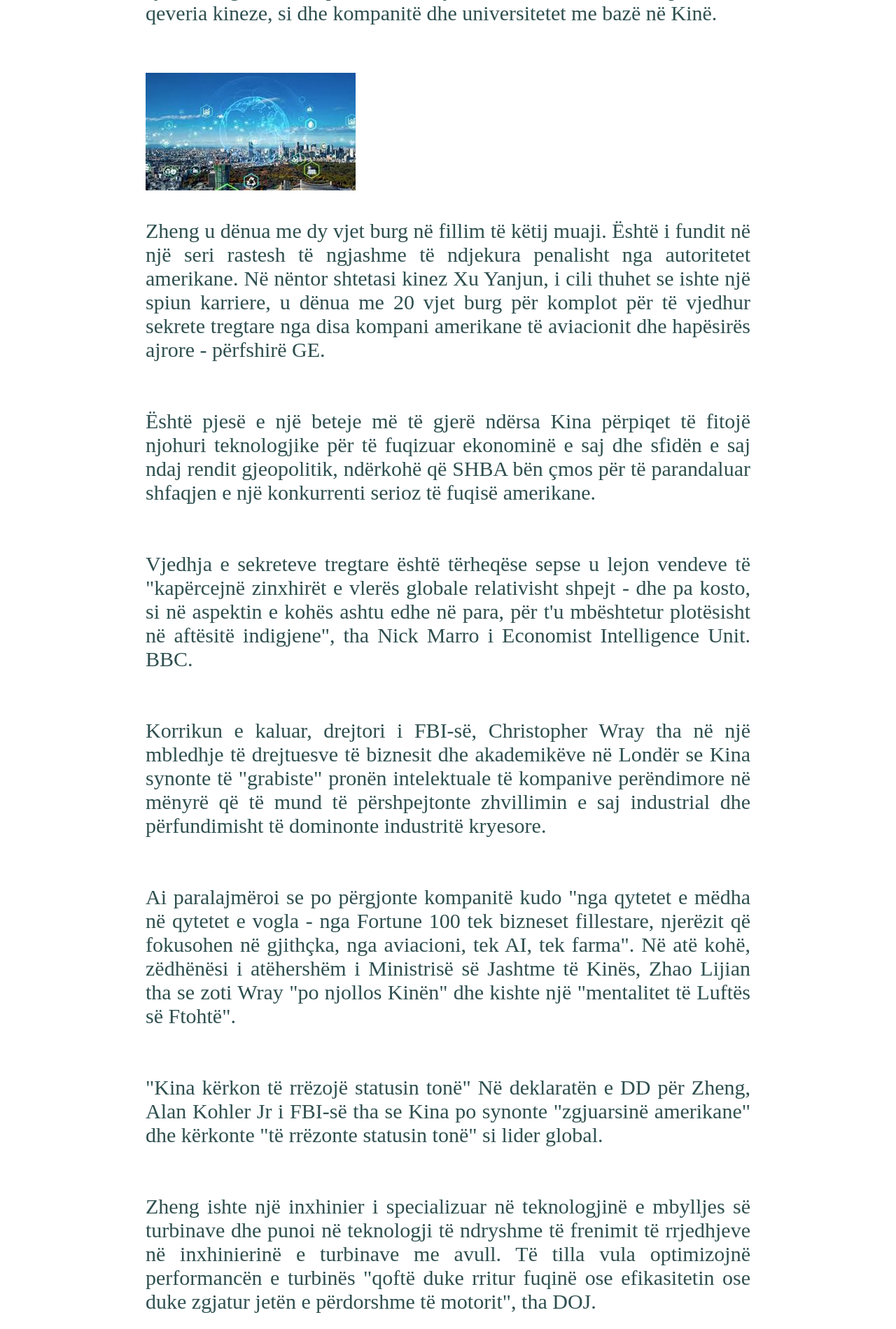
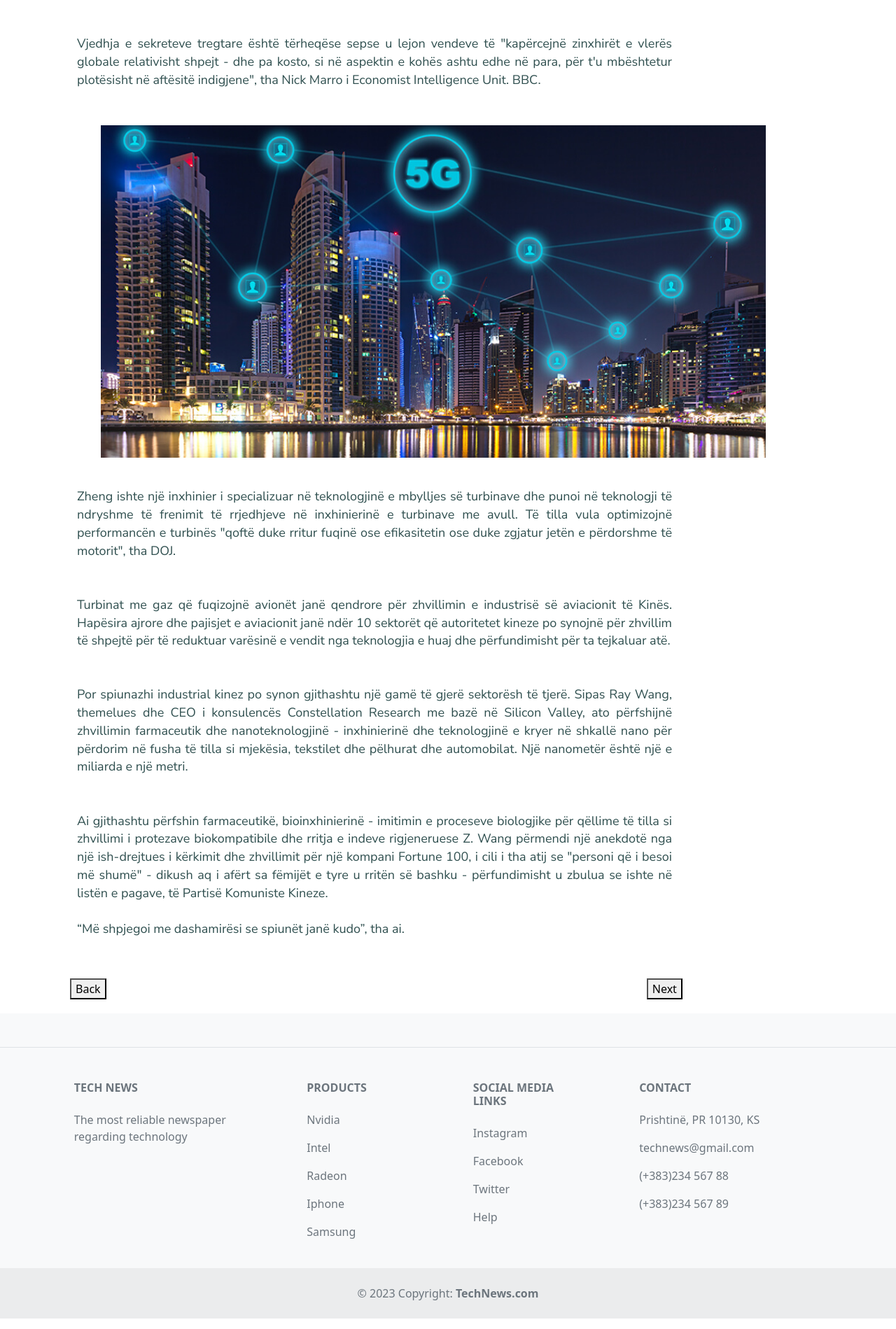
Before and after one commit to gyltenesfishta/TechNews, a PHP site: page /html/3.2.html in a window 1280 px wide. Shown: the part 1261-3160 px from the top of the page at 70% size. Run offline with PHP 8.4, Linux system fonts and the light colour scheme.

Commit message:
Adding new Photos and adjusting captions.

```diff
--- a/css/news.css
+++ b/css/news.css
@@ -41,7 +41,7 @@ a{
     position: absolute;
 }
 
-.plajmi2{
+.plajmi2, .plajmi3{
     margin-left: 18%;
     margin-top: -4.5%;
     margin-right: 30%;
--- a/html/2.html
+++ b/html/2.html
@@ -54,7 +54,7 @@
     <div class="lajmi3">
 
         <img src="/images/SK.jpg" class="foto" style="border-radius: 10px;">
-        <h6 class="hlajmi3"><a href="2.3.html">Ukraina fajëson Rusinë për shumicën e mbi 2000 sulmeve kibernetike në vitin 2022</a></h6>
+        <h6 class="hlajmi3"><a href="2.3.html">Ukraina fajëson Rusinë për shumicën e mbi 2000 sulmeve kibernetike në vitin 2022</a></h6><p class="plajmi3">KYIV, 17 janar (Reuters) - Një zyrtar i lartë ukrainas fajësoi Rusinë të <br> martën për kryerjen e shumicës së më shumë se 2,000 sulmeve <br>kibernetike në Ukrainë në vitin 2022...</p>
 
 </div>
 <hr>
--- a/html/3.2.html
+++ b/html/3.2.html
@@ -1,42 +1,57 @@
 <!DOCTYPE html>
 <html lang="en">
-<head>
-    <meta charset="UTF-8">
-    <meta http-equiv="X-UA-Compatible" content="IE=edge">
-    <meta name="viewport" content="width=device-width, initial-scale=1.0">
-    <title>Document</title>
-    <style>
-        .lajmi{
-            text-align:justify;
-            margin:200px;
-            font-size:30px;
-            color:darkslategrey;
-        }
-    </style>
-</head>
+    <head>
+        <link href="https://cdn.jsdelivr.net/npm/bootstrap@5.2.3/dist/css/bootstrap.min.css" rel="stylesheet">
+        <link rel="stylesheet" href="https://cdnjs.cloudflare.com/ajax/libs/font-awesome/4.7.0/css/font-awesome.min.css">
+        <link href='https://fonts.googleapis.com/css?family=Nunito Sans' rel='stylesheet'>
+        <meta charset="UTF-8">
+        <meta http-equiv="X-UA-Compatible" content="IE=edge">
+        <meta name="viewport" content="width=device-width, initial-scale=1.0">
+        <title>TechNews.com - Mira Murati, shqiptarja që udhëheqë operacione teknologjike  në kompani ndërkombëtare</title>
+        <link rel="stylesheet" href="../css/lajmi.css">
+
+    </head>
+    <header>
+        <div class="navbar navbar-expand-md navbar-dark bg-dark mb-4" role="navigation">
+            <a href="/html/index.html"><img src="../images/logo.png" href="../html/index.html" alt="" class="logo"></a>
+          <div class="collapse navbar-collapse" id="navbarCollapse">
+              <ul class="navbar-nav mr-auto">
+                  <li class="nav-item active">
+                      <a class="nav-link" href="../html/index.html">Home</a>
+                  </li>
+                  <li class="nav-item">
+                      <a class="nav-link" href="../html/about.html"
+                         >About</a>
+                  </li>
+                  <li class="nav-item">
+                      <a class="nav-link" href="../html/news.html">News</a>
+                  </li>
+
+                  <li class="nav-item">
+                    <a class="nav-link" href="../html/contact.html">Contact</a>
+                </li>
+          </div>
+      </div>
+      </header>
 <body>
+    <img src="/images/shanghai.jpg" class="foto">
 
-<div class="lajmi">
+<div class="paragrafi">
 
-    <h3>Spiunazhi industrial: Si Kina nxjerr fshehtas sekretet teknologjike të Amerikës</h3><br><br>
+    <h2>Spiunazhi industrial: Si Kina nxjerr fshehtas sekretet teknologjike të Amerikës</h2><br><br><br><br>
     <p>
 
-Ishte një fotografi me pamje të padëmshme që doli të ishte rënia e Zheng Xiaoqing, një ish-punonjës i konglomeratit të energjisë General Electric Power.<br><br><br>
+Ishte një fotografi me pamje të padëmshme që doli të ishte rënia e Zheng Xiaoqing, një ish-punonjës i konglomeratit të energjisë General Electric Power.
 Sipas një aktakuze të Departamentit të Drejtësisë (DOJ), shtetasi amerikan fshehu skedarë konfidencialë të vjedhur nga punëdhënësit e tij në kodin binar të një fotografie dixhitale të një muzgu, të cilën Zheng më pas ia dërgoi me postë vetes.<br><br><br>
-Ishte një teknikë e quajtur steganografi, një mjet për të fshehur një skedar të dhënash brenda kodit të një skedari tjetër të dhënash. Zheng e përdori atë në shumë raste për të marrë skedarë të ndjeshëm nga GE.<br><br><br>
-GE është një konglomerat shumëkombësh i njohur për punën e tij në sektorët e kujdesit shëndetësor, energjisë dhe hapësirës ajrore, duke prodhuar gjithçka nga frigoriferët te motorët e avionëve.<br><br><br>
+Ishte një teknikë e quajtur steganografi, një mjet për të fshehur një skedar të dhënash brenda kodit të një skedari tjetër të dhënash. Zheng e përdori atë në shumë raste për të marrë skedarë të ndjeshëm nga GE.
 Informacioni që Zheng vodhi kishte të bënte me projektimin dhe prodhimin e turbinave me gaz dhe avull, duke përfshirë fletët e turbinave dhe vulat e turbinave. E konsideruar si një vlerë milionash, ajo iu dërgua bashkëpunëtorit të tij në Kinë. Në fund do të përfitonte qeveria kineze, si dhe kompanitë dhe universitetet me bazë në Kinë.<br><br><br>
 
-<img src="/images/tek.jpg"><br><br>
 
 Zheng u dënua me dy vjet burg në fillim të këtij muaji. Është i fundit në një seri rastesh të ngjashme të ndjekura penalisht nga autoritetet amerikane. Në nëntor shtetasi kinez Xu Yanjun, i cili thuhet se ishte një spiun karriere, u dënua me 20 vjet burg për komplot për të vjedhur sekrete tregtare nga disa kompani amerikane të aviacionit dhe hapësirës ajrore - përfshirë GE.<br><br><br>
-Është pjesë e një beteje më të gjerë ndërsa Kina përpiqet të fitojë njohuri teknologjike për të fuqizuar ekonominë e saj dhe sfidën e saj ndaj rendit gjeopolitik, ndërkohë që SHBA bën çmos për të parandaluar shfaqjen e një konkurrenti serioz të fuqisë amerikane.<br><br><br>
 Vjedhja e sekreteve tregtare është tërheqëse sepse u lejon vendeve të "kapërcejnë zinxhirët e vlerës globale relativisht shpejt - dhe pa kosto, si në aspektin e kohës ashtu edhe në para, për t'u mbështetur plotësisht në aftësitë indigjene", tha Nick Marro i Economist Intelligence Unit. BBC.<br><br><br>
-Korrikun e kaluar, drejtori i FBI-së, Christopher Wray tha në një mbledhje të drejtuesve të biznesit dhe akademikëve në Londër se Kina synonte të "grabiste" pronën intelektuale të kompanive perëndimore në mënyrë që të mund të përshpejtonte zhvillimin e saj industrial dhe përfundimisht të dominonte industritë kryesore.<br><br><br>
-Ai paralajmëroi se po përgjonte kompanitë kudo "nga qytetet e mëdha në qytetet e vogla - nga Fortune 100 tek bizneset fillestare, njerëzit që fokusohen në gjithçka, nga aviacioni, tek AI, tek farma".
-Në atë kohë, zëdhënësi i atëhershëm i Ministrisë së Jashtme të Kinës, Zhao Lijian tha se zoti Wray "po njollos Kinën" dhe kishte një "mentalitet të Luftës së Ftohtë".<br><br><br>
-"Kina kërkon të rrëzojë statusin tonë"
-Në deklaratën e DD për Zheng, Alan Kohler Jr i FBI-së tha se Kina po synonte "zgjuarsinë amerikane" dhe kërkonte "të rrëzonte statusin tonë" si lider global.<br><br><br>
+
+<img src="/images/5g.jpg" class="fotonemes"><br><br><br><br><br><br>
+
 Zheng ishte një inxhinier i specializuar në teknologjinë e mbylljes së turbinave dhe punoi në teknologji të ndryshme të frenimit të rrjedhjeve në inxhinierinë e turbinave me avull. Të tilla vula optimizojnë performancën e turbinës "qoftë duke rritur fuqinë ose efikasitetin ose duke zgjatur jetën e përdorshme të motorit", tha DOJ.<br><br><br>
 Turbinat me gaz që fuqizojnë avionët janë qendrore për zhvillimin e industrisë së aviacionit të Kinës.
 Hapësira ajrore dhe pajisjet e aviacionit janë ndër 10 sektorët që autoritetet kineze po synojnë për zhvillim të shpejtë për të reduktuar varësinë e vendit nga teknologjia e huaj dhe përfundimisht për ta tejkaluar atë.<br><br><br>
@@ -51,7 +66,107 @@ Z. Wang përmendi një anekdotë nga një ish-drejtues i kërkimit dhe zhvillimi
 
     </p>
 </div>
+<button class="back"><a href="/html/3.1.html">Back</a></button>
+<button class="next"><a href="/html/3.3.html">Next</a></button>
+<footer class="text-center text-lg-start bg-light text-muted">
+    <!-- Section: Social media -->
+    <section class="d-flex justify-content-center justify-content-lg-between p-4 border-bottom">
+      <!-- Left -->
 
+      <!-- Left -->
+
+      <!-- Right -->
+      <!-- Right -->
+    </section>
+    <!-- Section: Social media -->
+
+    <!-- Section: Links  -->
+    <section class="">
+      <div class="container text-center text-md-start mt-5">
+        <!-- Grid row -->
+        <div class="row mt-3">
+          <!-- Grid column -->
+          <div class="col-md-3 col-lg-4 col-xl-3 mx-auto mb-4">
+            <!-- Content -->
+            <h6 class="text-uppercase fw-bold mb-4">
+             TECH NEWS</h6>
+            <p>
+              The most reliable newspaper regarding technology
+            </p>
+          </div>
+          <!-- Grid column -->
+
+          <!-- Grid column -->
+          <div class="col-md-2 col-lg-2 col-xl-2 mx-auto mb-4">
+            <!-- Links -->
+            <h6 class="text-uppercase fw-bold mb-4">
+              Products
+            </h6>
+            <p>
+              <a href="https://www.nvidia.com/en-eu/geforce/" target="_blank" class="text-reset">Nvidia</a>
+            </p>
+            <p>
+              <a href="https://www.intel.com/content/www/us/en/homepage.html" target="_blank" class="text-reset">Intel</a>
+            </p>
+            <p>
+              <a href="https://www.amd.com/en" target="_blank" class="text-reset">Radeon</a>
+            </p>
+            <p>
+              <a href="https://www.apple.com/iphone/?cid=oas-us-domains-iphone.com" target="_blank" class="text-reset">Iphone</a>
+            </p>
+            <p>
+                <a href="https://www.samsung.com/countryselection/" target="_blank" class="text-reset">Samsung</a>
+              </p>
+          </div>
+          <!-- Grid column -->
+
+          <!-- Grid column -->
+          <div class="col-md-3 col-lg-2 col-xl-2 mx-auto mb-4">
+            <!-- Links -->
+            <h6 class="text-uppercase fw-bold mb-4">
+              Social Media Links
+            </h6>
+            <p>
+              <a href="#!" class="text-reset">Instagram</a>
+            </p>
+            <p>
+              <a href="#!" class="text-reset">Facebook</a>
+            </p>
+            <p>
+              <a href="#!" class="text-reset">Twitter</a>
+            </p>
+            <p>
+              <a href="#!" class="text-reset">Help</a>
+            </p>
+          </div>
+          <!-- Grid column -->
+
+          <!-- Grid column -->
+          <div class="col-md-4 col-lg-3 col-xl-3 mx-auto mb-md-0 mb-4">
+            <!-- Links -->
+            <h6 class="text-uppercase fw-bold mb-4">Contact</h6>
+            <p>Prishtinë, PR 10130, KS</p>
+            <p>
+              <a href="mailto:technews@gmail.com"></a>
+              technews@gmail.com
+            </p>
+            <p>(+383)234 567 88</p>
+            <p>(+383)234 567 89</p>
+          </div>
+          <!-- Grid column -->
+        </div>
+        <!-- Grid row -->
+      </div>
+    </section>
+    <!-- Section: Links  -->
+
+    <!-- Copyright -->
+    <div class="text-center p-4" style="background-color: rgba(0, 0, 0, 0.05);">
+      © 2023 Copyright:
+      <a class="text-reset fw-bold" href="">TechNews.com</a>
+    </div>
+    <!-- Copyright -->
+  </footer>
 
 
 
```
Also changed, not shown: html/3.1.html (+138 -32 lines), html/3.html (+4 -4 lines), html/4.1.html (+0 -14 lines), images/5g.jpg (added), images/china.jpg (deleted), images/msi.jpg (added), images/shanghai.jpg (added), images/strix.jpg (deleted), images/tek.jpg (deleted).
